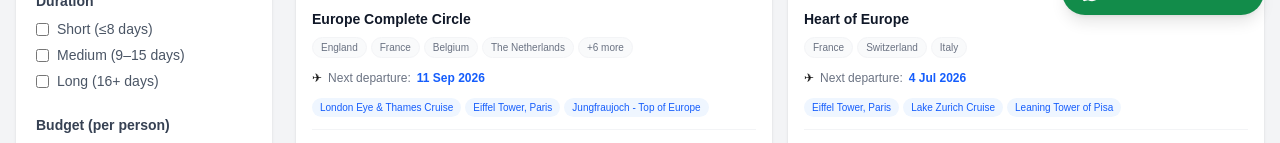
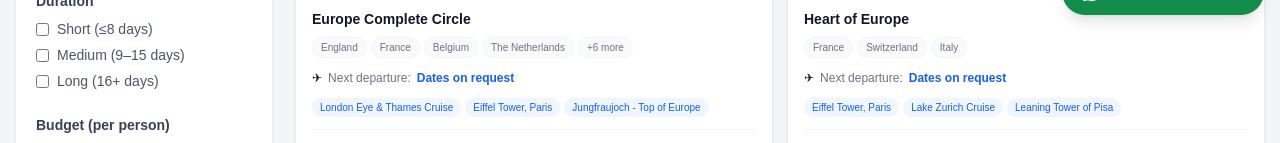
Before and after one commit to gettripgoofficial-ctrl/get-trip-go, a Next.js app: page /group-departures in a window 1280 px wide. Shown: the part 769-912 px from the top of the page. Built offline with nearby package versions, Linux system fonts and the light colour scheme; no server answers.

Commit message:
Hide past departure dates; show next upcoming or 'Dates on request'

```diff
--- a/app/group-departures/GroupDeparturesClient.tsx
+++ b/app/group-departures/GroupDeparturesClient.tsx
@@ -1,4 +1,5 @@
 "use client"
+import { upcomingDates } from "@/lib/departureDates"
 
 import { useState, useMemo } from "react"
 import Link from "next/link"
@@ -346,7 +347,7 @@ export default function GroupDeparturesClient() {
                         <div className="flex items-center gap-1.5 mb-3">
                           <span className="text-xs">✈</span>
                           <span className="text-xs text-gray-500">Next departure:</span>
-                          <span className="text-xs font-semibold text-blue-600">{pkg.departureDates[0]}</span>
+                          <span className="text-xs font-semibold text-blue-600">{upcomingDates(pkg.departureDates)[0] ?? "Dates on request"}</span>
                         </div>
 
                         {/* Highlights */}
--- a/app/group-departures/[slug]/page.tsx
+++ b/app/group-departures/[slug]/page.tsx
@@ -1,3 +1,4 @@
+import { upcomingDates } from "@/lib/departureDates"
 import { notFound } from "next/navigation"
 import Link from "next/link"
 import Image from "next/image"
@@ -152,7 +153,7 @@ export default function TourDetailPage({ params }: { params: { slug: string } })
                 <span className="text-gray-400">({tour.reviewCount} reviews)</span>
               </div>
             )}
-            <TourActions tourName={tour.name} priceINR={tour.priceINR} departureDates={tour.departureDates} />
+            <TourActions tourName={tour.name} priceINR={tour.priceINR} departureDates={upcomingDates(tour.departureDates)} />
           </div>
 
         </div>
--- /dev/null
+++ b/lib/departureDates.ts
@@ -0,0 +1,21 @@
+const MONTHS = ["Jan","Feb","Mar","Apr","May","Jun","Jul","Aug","Sep","Oct","Nov","Dec"]
+
+function toDate(s: string): Date | null {
+  const [d, m, y] = s.trim().split(" ")
+  const month = MONTHS.indexOf(m)
+  const day = parseInt(d, 10)
+  const year = parseInt(y, 10)
+  if (month < 0 || isNaN(day) || isNaN(year)) return null
+  return new Date(year, month, day)
+}
+
+// Returns only today-or-later dates, soonest first. Unparseable dates are dropped.
+export function upcomingDates(dates: string[] = []): string[] {
+  const today = new Date()
+  today.setHours(0, 0, 0, 0)
+  return dates
+    .map(s => ({ s, d: toDate(s) }))
+    .filter((x): x is { s: string; d: Date } => x.d !== null && x.d >= today)
+    .sort((a, b) => a.d.getTime() - b.d.getTime())
+    .map(x => x.s)
+}
```
